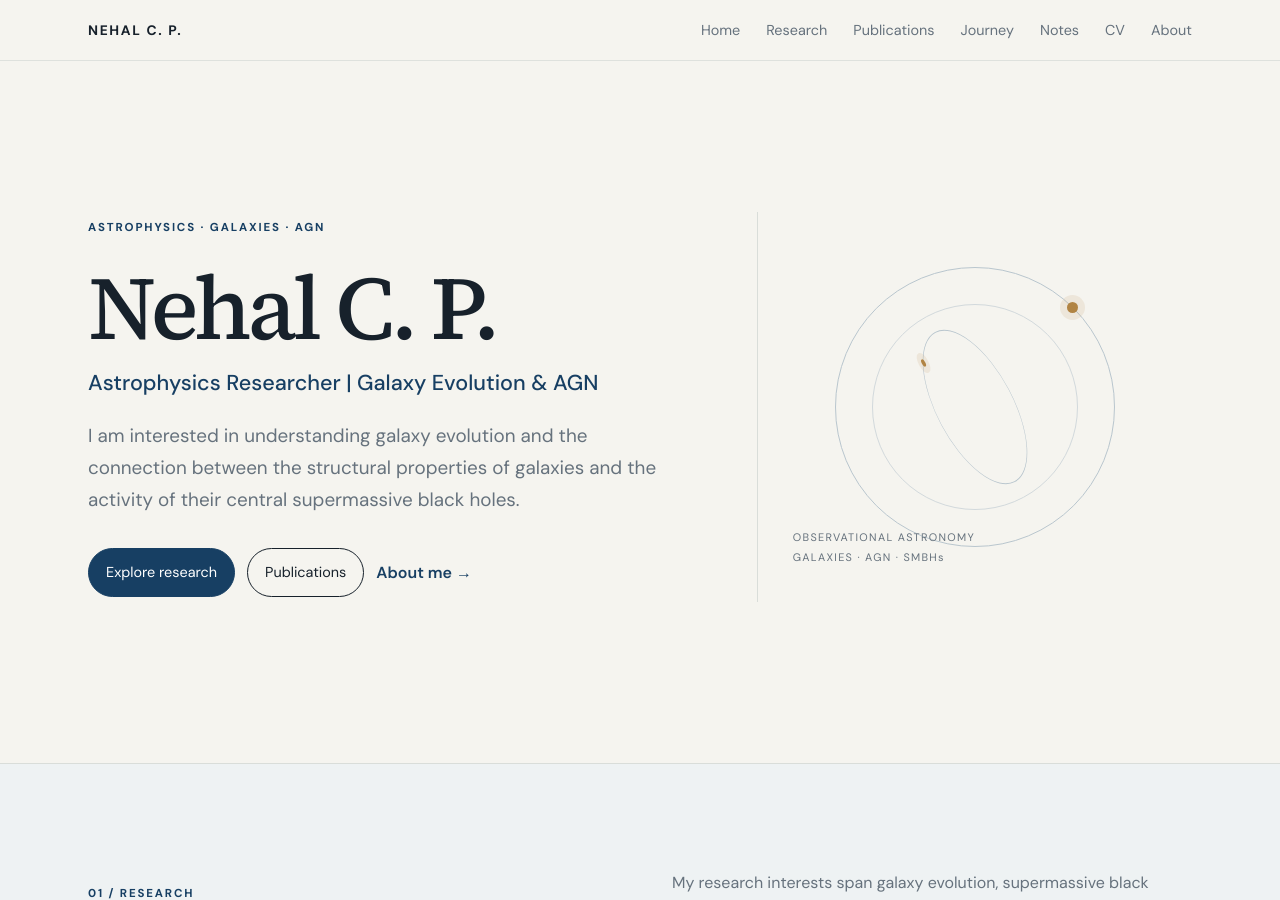
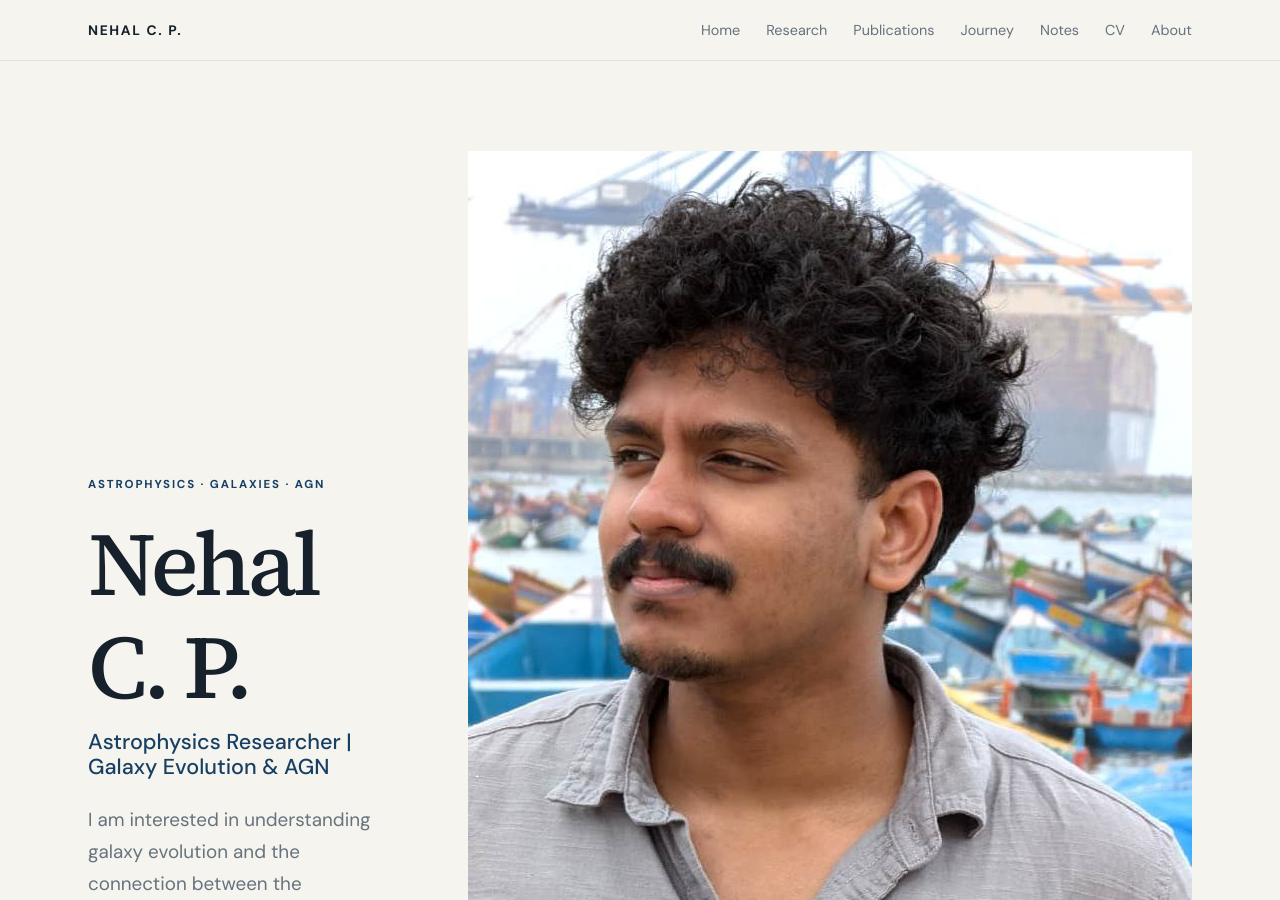
Before and after one commit to Nehalcp/nehalcp.github.io, a Jekyll site: the page built from index.md, in a window 1280 px wide and 900 px high. Built offline with Jekyll 4.4.1, drawn with Linux system fonts in a browser that asks for light colours.

Commit message:
Replace orbital hero graphic with profile photo

```diff
--- a/index.md
+++ b/index.md
@@ -4,8 +4,114 @@ title: Home
 description: Astrophysics Researcher | Galaxy Evolution & AGN
 ---
 
-<section class="hero"><div class="container hero-grid"><div><div class="kicker">Astrophysics · Galaxies · AGN</div><h1>Nehal C. P.</h1><h2 class="hero-subtitle">Astrophysics Researcher | Galaxy Evolution &amp; AGN</h2><p class="lede">I am interested in understanding galaxy evolution and the connection between the structural properties of galaxies and the activity of their central supermassive black holes.</p><div class="actions"><a class="button primary" href="{{ '/research/' | relative_url }}">Explore research</a><a class="button" href="{{ '/publications/' | relative_url }}">Publications</a><a class="text-link" href="{{ '/about/' | relative_url }}">About me →</a></div></div><div class="hero-mark" aria-hidden="true"><div class="orbit orbit-large"><span class="dot dot-one"></span></div><div class="orbit orbit-small"><span class="dot dot-two"></span></div><div class="hero-caption">OBSERVATIONAL ASTRONOMY<br>GALAXIES · AGN · SMBHs</div></div></div></section>
-<section class="section section-tint"><div class="container"><div class="section-head"><div><div class="eyebrow">01 / Research</div><h2>Questions about galaxies.</h2></div><p>My research interests span galaxy evolution, supermassive black holes, high-precision imaging, and the analysis of large astronomical surveys and multi-wavelength datasets.</p></div><div class="interests"><div class="interest"><span>01</span><h3>Galaxy Evolution</h3><p>Understanding the evolution of galaxies and their central supermassive black holes.</p></div><div class="interest"><span>02</span><h3>High-Precision Imaging</h3><p>Using detailed imaging and IFU datasets to investigate galaxies and their nuclei.</p></div><div class="interest"><span>03</span><h3>Survey Analysis</h3><p>Developing data-analysis workflows for large astronomical surveys and imaging datasets.</p></div><div class="interest"><span>04</span><h3>Time-Domain Astronomy</h3><p>Interested in transient studies, target-of-opportunity observations, and time-domain astrophysics.</p></div></div></div></section>
-<section class="section"><div class="container"><div class="section-head"><div><div class="eyebrow">02 / Featured publication</div><h2>Research in print.</h2></div><a class="text-link" href="{{ '/publications/' | relative_url }}">All publications →</a></div><article class="feature"><div><div class="eyebrow light">First author · MNRAS · 2025</div><h3>Investigating the Bulge Morphology of Dual AGN Host Galaxies from the GOTHIC Survey</h3><p>A study of the structural properties of dual-AGN host galaxies using SDSS imaging and multi-band bulge–disk decomposition with GALFIT.</p></div><a class="button" href="https://arxiv.org/abs/2509.19548">Read preprint ↗</a></article></div></section>
-<section class="section section-tint"><div class="container"><div class="section-head"><div><div class="eyebrow">03 / Journey</div><h2>From physics to astrophysics.</h2></div><p>A foundation in physics at IISER Bhopal followed by research experience at the Indian Institute of Astrophysics.</p></div><div class="timeline"><div class="timeline-item"><div class="year">2018 — 2023</div><h3>IISER Bhopal</h3><p>BS-MS Dual Degree in Physics, with a minor in Electrical Engineering and Computer Science. GPA: 8.14/10.</p></div><div class="timeline-item"><div class="year">2024 — 2025</div><h3>Indian Institute of Astrophysics</h3><p>Research internship focused on SDSS imaging, bulge–disk decomposition with GALFIT, stellar masses, merger mass ratios, and the structural properties of dual-AGN host galaxies.</p></div></div><a class="button" href="{{ '/journey/' | relative_url }}">View journey</a></div></section>
-<section class="section"><div class="container split-cta"><div><div class="eyebrow">04 / Notes</div><h2>Research, astronomy, and things worth thinking about.</h2></div><div><p class="lede">A space for occasional notes, paper reflections, technical guides, and ideas from the research process.</p><a class="text-link" href="{{ '/notes/' | relative_url }}">Visit Notes →</a></div></div></section>
+<section class="hero">
+    <div class="container hero-grid">
+        <div>
+            <div class="kicker">Astrophysics · Galaxies · AGN</div>
+            <h1>Nehal C. P.</h1>
+            <h2 class="hero-subtitle">Astrophysics Researcher | Galaxy Evolution &amp; AGN</h2>
+            <p class="lede">I am interested in understanding galaxy evolution and the connection between the structural properties of galaxies and the activity of their central supermassive black holes.</p>
+            <div class="actions">
+                <a class="button primary" href="{{ '/research/' | relative_url }}">Explore research</a>
+                <a class="button" href="{{ '/publications/' | relative_url }}">Publications</a>
+                <a class="text-link" href="{{ '/about/' | relative_url }}">About me →</a>
+            </div>
+        </div>
+
+        <div class="hero-photo-wrap">
+            <img class="hero-profile" src="{{ '/assets/images/picture.jpg' | relative_url }}" alt="Nehal C. P.">
+        </div>
+    </div>
+</section>
+
+<section class="section section-tint">
+    <div class="container">
+        <div class="section-head">
+            <div>
+                <div class="eyebrow">01 / Research</div>
+                <h2>Questions about galaxies.</h2>
+            </div>
+            <p>My research interests span galaxy evolution, supermassive black holes, high-precision imaging, and the analysis of large astronomical surveys and multi-wavelength datasets.</p>
+        </div>
+        <div class="interests">
+            <div class="interest">
+                <span>01</span>
+                <h3>Galaxy Evolution</h3>
+                <p>Understanding the evolution of galaxies and their central supermassive black holes.</p>
+            </div>
+            <div class="interest">
+                <span>02</span>
+                <h3>High-Precision Imaging</h3>
+                <p>Using detailed imaging and IFU datasets to investigate galaxies and their nuclei.</p>
+            </div>
+            <div class="interest">
+                <span>03</span>
+                <h3>Survey Analysis</h3>
+                <p>Developing data-analysis workflows for large astronomical surveys and imaging datasets.</p>
+            </div>
+            <div class="interest">
+                <span>04</span>
+                <h3>Time-Domain Astronomy</h3>
+                <p>Interested in transient studies, target-of-opportunity observations, and time-domain astrophysics.</p>
+            </div>
+        </div>
+    </div>
+</section>
+
+<section class="section">
+    <div class="container">
+        <div class="section-head">
+            <div>
+                <div class="eyebrow">02 / Featured publication</div>
+                <h2>Research in print.</h2>
+            </div>
+            <a class="text-link" href="{{ '/publications/' | relative_url }}">All publications →</a>
+        </div>
+        <article class="feature">
+            <div>
+                <div class="eyebrow light">First author · MNRAS · 2025</div>
+                <h3>Investigating the Bulge Morphology of Dual AGN Host Galaxies from the GOTHIC Survey</h3>
+                <p>A study of the structural properties of dual-AGN host galaxies using SDSS imaging and multi-band bulge–disk decomposition with GALFIT.</p>
+            </div>
+            <a class="button" href="https://arxiv.org/abs/2509.19548">Read preprint ↗</a>
+        </article>
+    </div>
+</section>
+
+<section class="section section-tint">
+    <div class="container">
+        <div class="section-head">
+            <div>
+                <div class="eyebrow">03 / Journey</div>
+                <h2>From physics to astrophysics.</h2>
+            </div>
+            <p>A foundation in physics at IISER Bhopal followed by research experience at the Indian Institute of Astrophysics.</p>
+        </div>
+        <div class="timeline">
+            <div class="timeline-item">
+                <div class="year">2018 — 2023</div>
+                <h3>IISER Bhopal</h3>
+                <p>BS-MS Dual Degree in Physics, with a minor in Electrical Engineering and Computer Science. GPA: 8.14/10.</p>
+            </div>
+            <div class="timeline-item">
+                <div class="year">2024 — 2025</div>
+                <h3>Indian Institute of Astrophysics</h3>
+                <p>Research internship focused on SDSS imaging, bulge–disk decomposition with GALFIT, stellar masses, merger mass ratios, and the structural properties of dual-AGN host galaxies.</p>
+            </div>
+        </div>
+        <a class="button" href="{{ '/journey/' | relative_url }}">View journey</a>
+    </div>
+</section>
+
+<section class="section">
+    <div class="container split-cta">
+        <div>
+            <div class="eyebrow">04 / Notes</div>
+            <h2>Research, astronomy, and things worth thinking about.</h2>
+        </div>
+        <div>
+            <p class="lede">A space for occasional notes, paper reflections, technical guides, and ideas from the research process.</p>
+            <a class="text-link" href="{{ '/notes/' | relative_url }}">Visit Notes →</a>
+        </div>
+    </div>
+</section>
```
